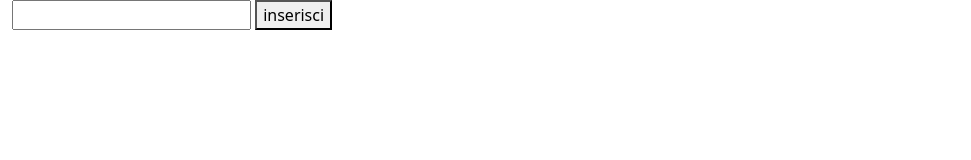
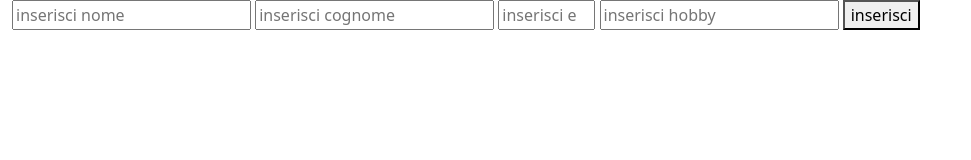
Before and after one commit to TestusMoenus/esempio-tabella-con-js, a plain HTML site: page index.html in a window 1280 px wide. Shown: the whole page, without its empty margins (0-971 px from the left). Drawn offline with nearby package versions, Linux system fonts and the light colour scheme.

Commit message:
aggiunti campi nome,cognome,eta,hobby e aggiornato il file md

```diff
--- a/index.html
+++ b/index.html
@@ -17,7 +17,10 @@
 
     <div class="container-fluid">
       <span>
-        <input type="text" name="" id="inserisci" />
+        <input type="text" name="" id="nome" placeholder="inserisci nome"/>
+        <input type="text" name="" id="cognome" placeholder="inserisci cognome"/>
+        <input type="number" name="" id="eta" placeholder="inserisci eta" min="1" max="100"/>
+        <input type="text" name="" id="hobby" placeholder="inserisci hobby"/>
         <button id="btn-inserisci">inserisci</button>
       </span>
 
```
Also changed, not shown: 1 other file.
